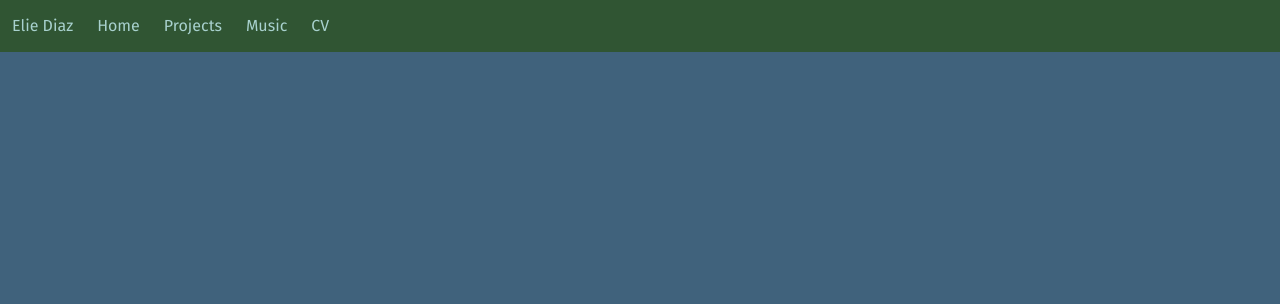
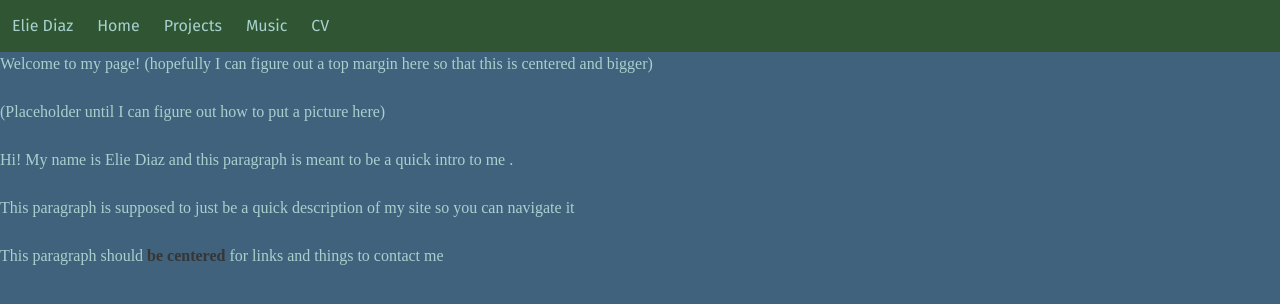
Before and after one commit to ElienDiaz/my_website, a Svelte app: page / in a window 1280 px wide. Shown: the top 304 px of the page. Built offline with nearby package versions, Linux system fonts and the light colour scheme.

Commit message:
Made Skeletons for the rest of the pages

```diff
--- a/src/App.svelte
+++ b/src/App.svelte
@@ -4,7 +4,7 @@
 	// import Resume from "./pages/resume/Resume.svelte";
 	// import Sudoku from "./pages/sudoku/Sudoku.svelte";
 	// import Reviews from "./pages/reviews/Reviews.svelte";
-	// import Recipes from "./pages/recipes/Recipes.svelte";
+	import Home from "./pages/Home.svelte";
 	import Header from "./components/Header.svelte";
 	// const resumeTab = derived(route, ($route) =>
 	//   $route.page === "resume" ? $route.tab : "work"
@@ -13,6 +13,7 @@
 
   <main>
 	<Header />
+	<Home />
 	<!-- {#if $route.page === 'resume'}
 	  <Resume tab={$resumeTab} />
 	{:else if $route.page === 'sudoku'}
--- a/src/pages/Home.svelte
+++ b/src/pages/Home.svelte
@@ -0,0 +1,17 @@
+<section>
+    <div class="block">
+        <h1> Welcome to my page! (hopefully I can figure out a top margin here so that this is centered and bigger)</h1>
+    </div>
+    <div class="block">
+        (Placeholder until I can figure out how to put a picture here)
+    </div>
+    <div class="block">
+        Hi! My name is Elie Diaz and this paragraph is meant to be a quick intro to me .
+    </div>
+    <div class="block">
+        This paragraph is supposed to just be a quick description of my site so you can navigate it
+    </div>
+    <div class="block">
+        This paragraph should <strong>be centered</strong> for links and things to contact me
+    </div>
+</section>
```
Also changed, not shown: src/pages/CV.svelte (added, +11 -0 lines), src/pages/Music.svelte (added, +21 -0 lines), src/pages/Projects.svelte (added, +11 -0 lines).
